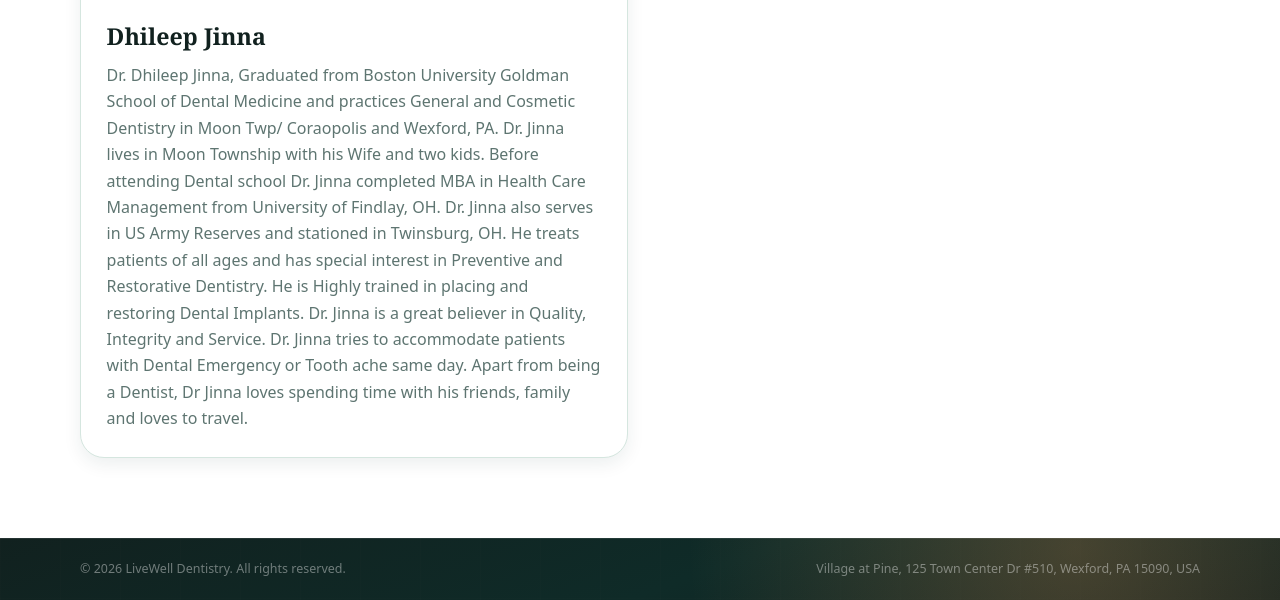
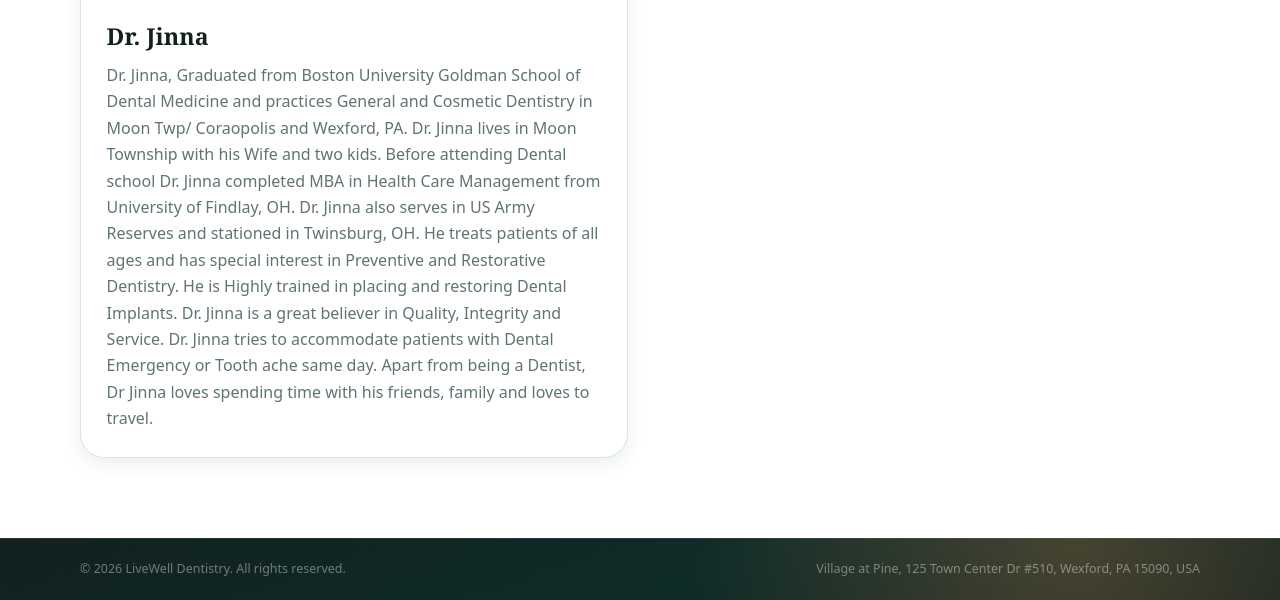
Before and after one commit to Dental-Offices/McCandlessDentist, a plain HTML site: page team.html in a window 1280 px wide. Shown: the part 920-1520 px from the top of the page. Drawn offline with Linux system fonts and the light colour scheme.

Commit message:
Update Dr name

```diff
--- a/team.html
+++ b/team.html
@@ -75,8 +75,8 @@
           <article class="service-detail-card reveal">
             <img src="https://t3.ftcdn.net/jpg/06/33/54/78/360_F_633547842_AugYzexTpMJ9z1YcpTKUBoqBF0CUCk10.jpg" alt="LiveWell Dentistry team member" class="service-detail-card__image" />
             <div class="service-detail-card__body">
-              <h3>Dhileep Jinna</h3>
-              <p>Dr. Dhileep Jinna, Graduated from Boston University Goldman School of Dental Medicine and practices General and Cosmetic Dentistry in Moon Twp/ Coraopolis and Wexford, PA. Dr. Jinna lives in Moon Township with his Wife and two kids. Before attending Dental school Dr. Jinna completed MBA in Health Care Management from University of Findlay, OH. Dr. Jinna also serves in US Army Reserves and stationed in Twinsburg, OH.
+              <h3>Dr. Jinna</h3>
+              <p>Dr. Jinna, Graduated from Boston University Goldman School of Dental Medicine and practices General and Cosmetic Dentistry in Moon Twp/ Coraopolis and Wexford, PA. Dr. Jinna lives in Moon Township with his Wife and two kids. Before attending Dental school Dr. Jinna completed MBA in Health Care Management from University of Findlay, OH. Dr. Jinna also serves in US Army Reserves and stationed in Twinsburg, OH.
 
               He treats patients of all ages and has special interest in Preventive and Restorative Dentistry. He is Highly trained in placing and restoring Dental Implants. Dr. Jinna is a great believer in Quality, Integrity and Service. Dr. Jinna tries to accommodate patients with Dental Emergency or Tooth ache same day. Apart from being a Dentist, Dr Jinna loves spending time with his friends, family and loves to travel.</p>
             </div>
```
